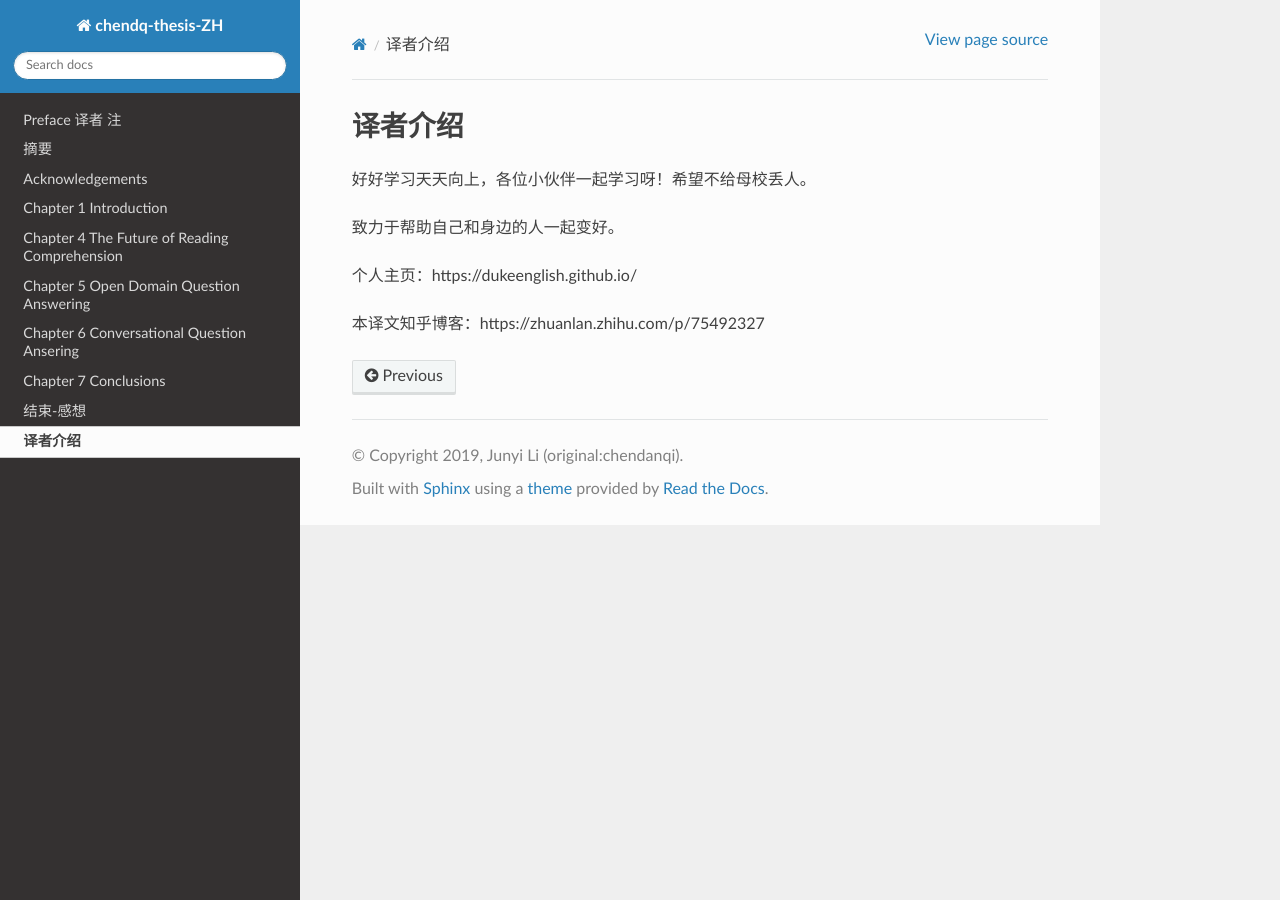
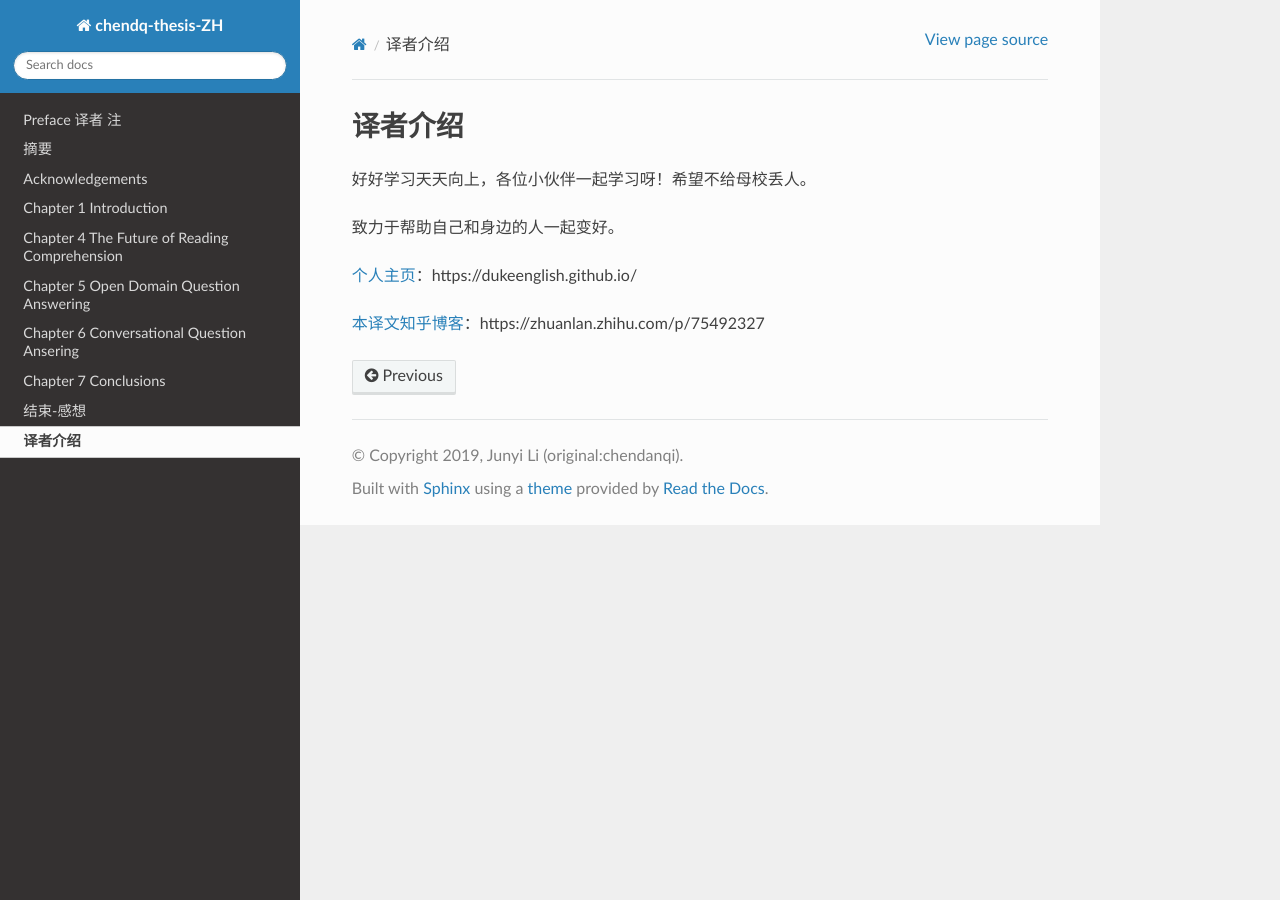
Before and after one commit to DukeEnglish/chendq-thesis-ZH, a Sphinx documentation site: the page built from source/personal_intro.md, in a window 1280 px wide. Built offline with Sphinx 7.4.7 and the Read the Docs theme 2.0.0, drawn with Linux system fonts in a browser that asks for light colours; pages that are not in the unit, such as notebooks, are missing from menus; part of the change alters nothing that is shown.

Commit message:
add link

```diff
--- a/source/personal_intro.md
+++ b/source/personal_intro.md
@@ -4,6 +4,6 @@
 
 致力于帮助自己和身边的人一起变好。
 
-个人主页：https://dukeenglish.github.io/
+[个人主页](https://dukeenglish.github.io/)：https://dukeenglish.github.io/
 
-本译文知乎博客：https://zhuanlan.zhihu.com/p/75492327
+[本译文知乎博客](https://zhuanlan.zhihu.com/p/75492327)：https://zhuanlan.zhihu.com/p/75492327
```
